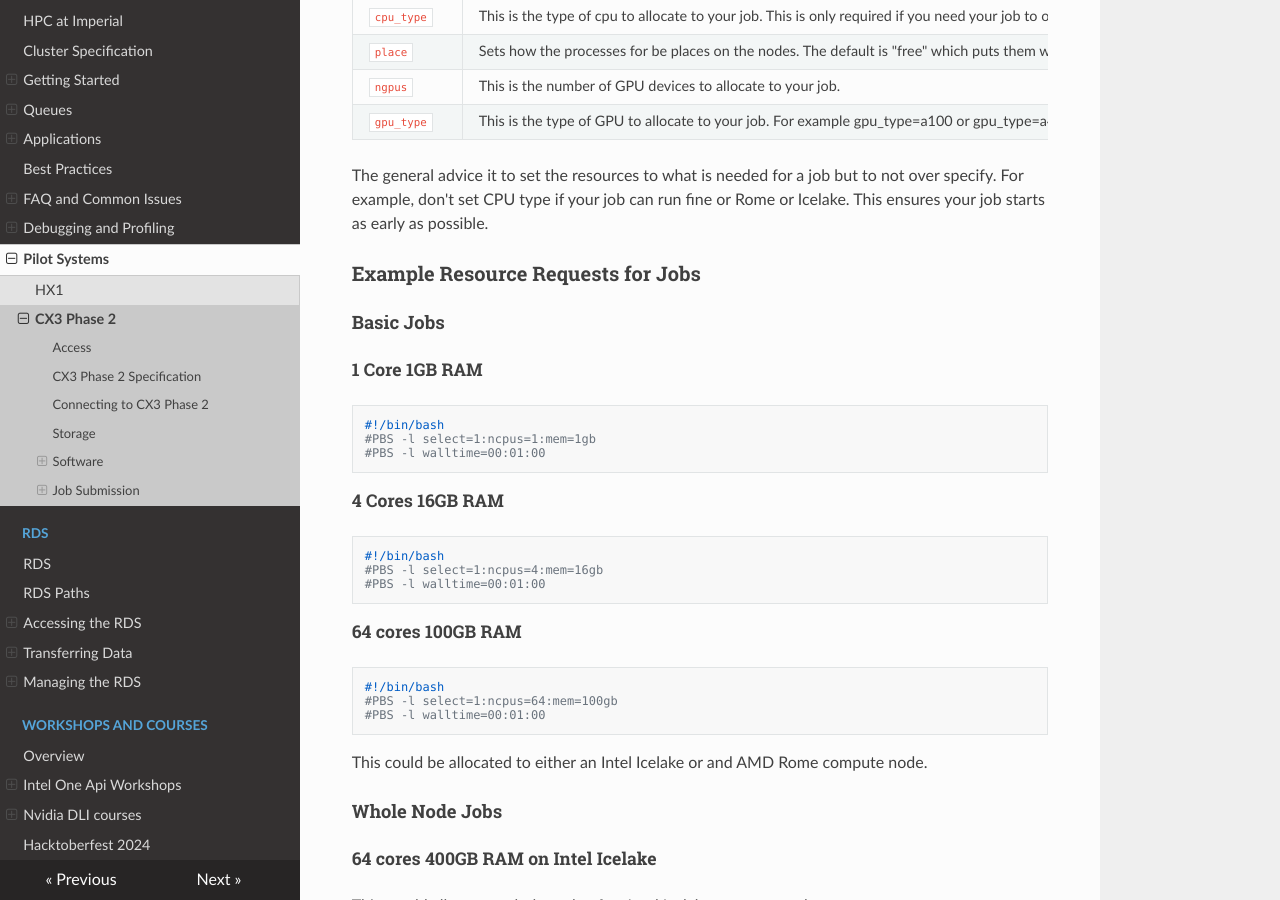
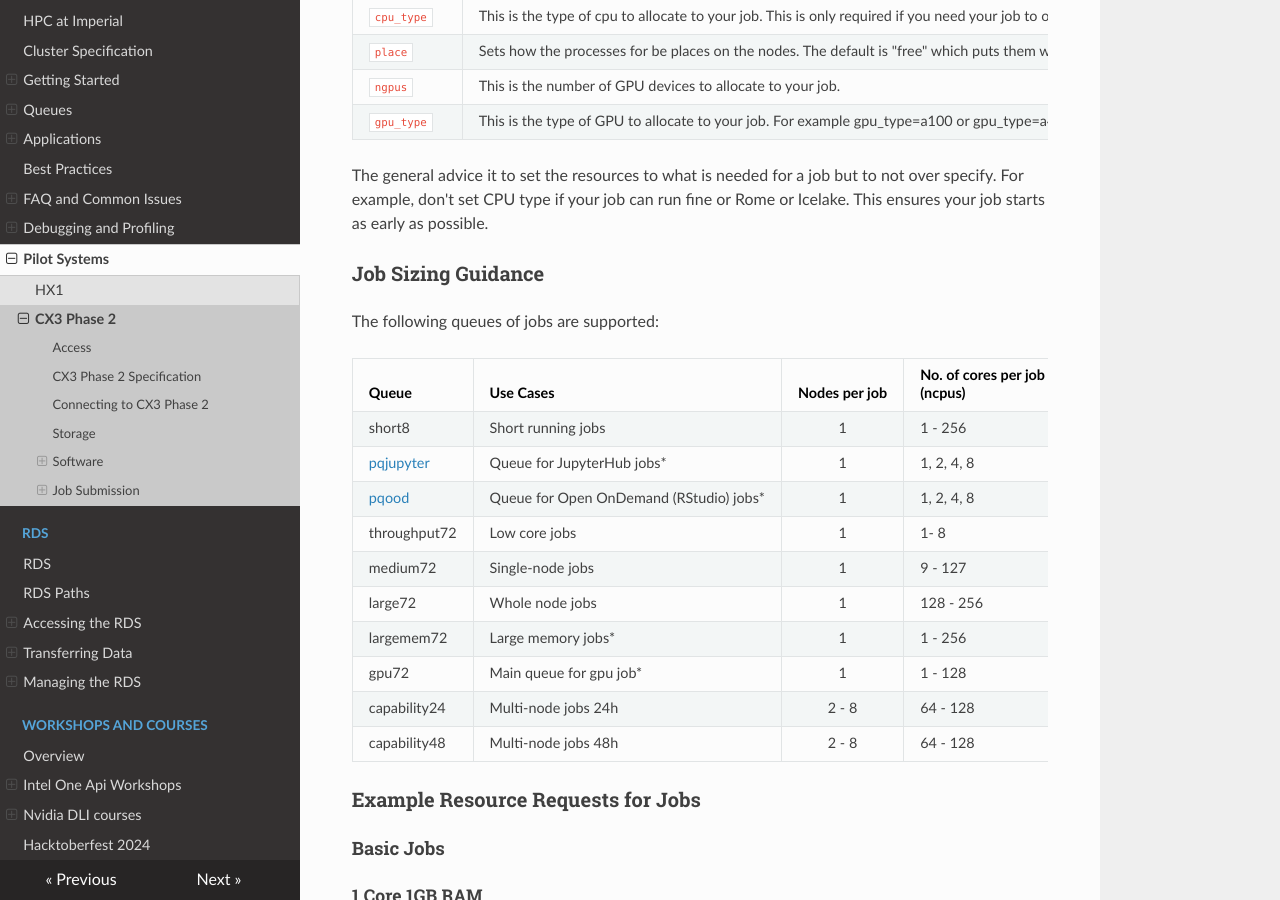
Before and after one commit to ImperialCollegeLondon/icl-rcs-user-guide, an MkDocs documentation site: the page built from docs/hpc/pilot/cx3-phase2.md, in a window 1280 px wide and 900 px high, scrolled down 4280 px. Built offline with MkDocs 1.6.1, drawn with Linux system fonts in a browser that asks for light colours; nearby versions of some CDN libraries.

Commit message:
Copied chart from phase 1, changed GPU values

```diff
--- a/docs/hpc/pilot/cx3-phase2.md
+++ b/docs/hpc/pilot/cx3-phase2.md
@@ -157,6 +157,24 @@ The following table provides an explanation of what each directive means in the
 
 The general advice it to set the resources to what is needed for a job but to not over specify. For example, don't set CPU type if your job can run fine or Rome or Icelake. This ensures your job starts as early as possible.
 
+###Job Sizing Guidance
+
+The following queues of jobs are supported:
+
+| Queue | Use Cases | Nodes per job | No. of cores per job<br>(ncpus) | Mem<br>(GB) | Walltime<br>(hrs) |
+| ----- | --------- | :-------------: | ---------------------------- | -------- | -------------- |
+| short8 | Short running jobs | 1 | 1 - 256 | 1 - 920 | 0 - 8 |
+| [pqjupyter](#pqjupyter) | Queue for JupyterHub jobs* | 1 |1, 2, 4, 8 | 8, 16, 32, 64 | 8 |
+| [pqood](#pqood) | Queue for Open OnDemand (RStudio) jobs* |1 |1, 2, 4, 8 |8, 16, 32, 64 | 8 |
+| throughput72 | Low core jobs | 1 | 1- 8 | 1 - 100 | 9 - 72 |
+| medium72 | Single-node jobs | 1 | 9 - 127 | 1 - 920 | 9 - 72* |
+| large72 | Whole node jobs | 1 | 128 - 256 |1 - 920 | 9 - 72* |
+| largemem72 | Large memory jobs* | 1 | 1 - 256 | 921 - 4000 | 0 - 72 |
+| gpu72 | Main queue for gpu job* | 1 | 1 - 128 | 1 - 920 | 0 - 72 |
+| capability24 | Multi-node jobs 24h | 2 - 8 | 64 - 128  | 1 - 920 |     0 - 24 |
+| capability48 | Multi-node jobs 48h | 2 - 8 | 64 - 128 | 1 - 920 | 24 - 48 |
+
+
 ### Example Resource Requests for Jobs
 #### Basic Jobs
 
```
